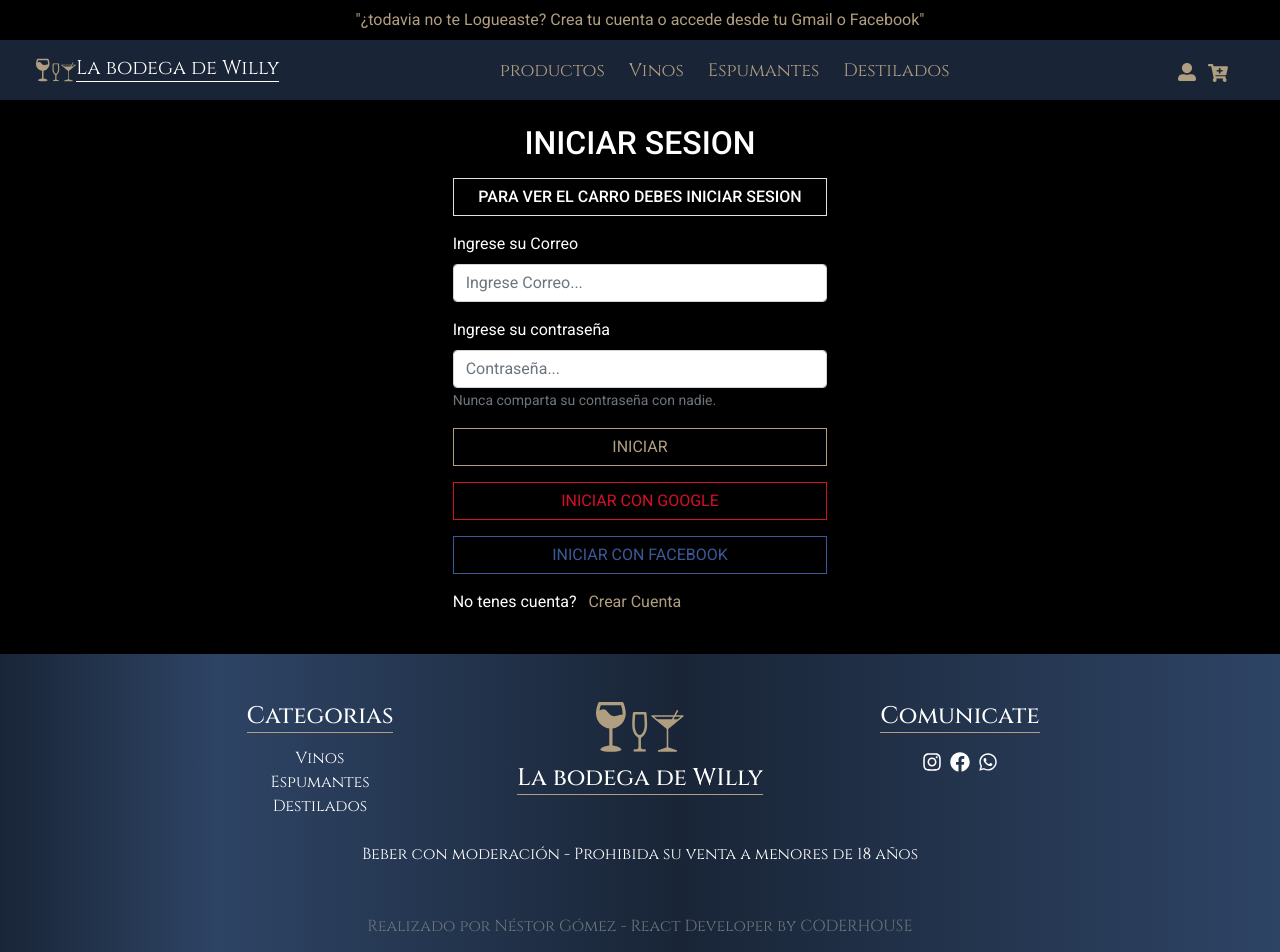
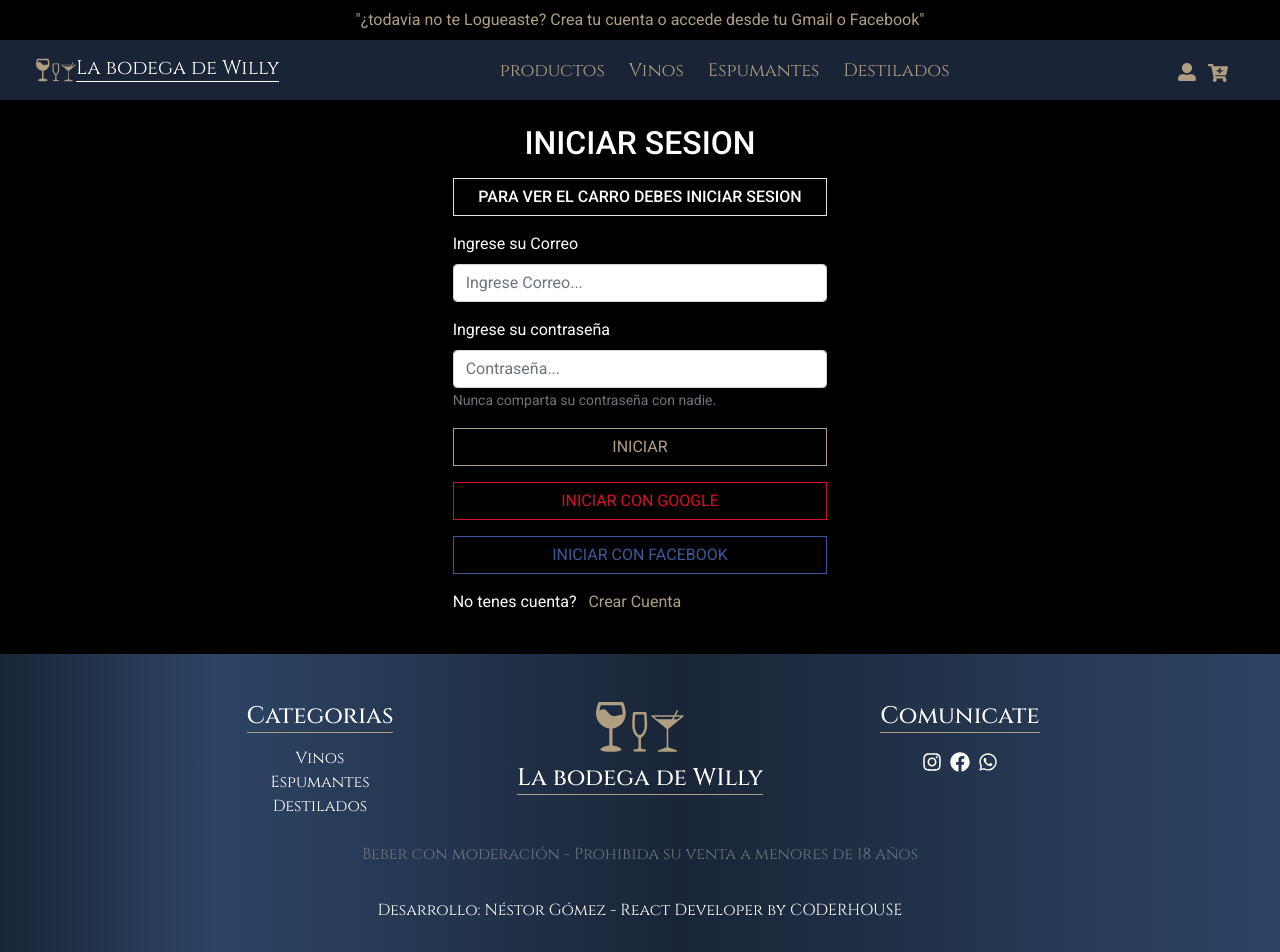
Before and after one commit to NestorDanielGomez/Firebase-React-LaBodegaDeWilly, a React (Create React App) app: page /login in a window 1280 px wide. Shown: the top 952 px of the page. Built offline with nearby package versions, Linux system fonts and the light colour scheme; no server answers.

Commit message:
Proyecto Final

```diff
--- a/src/components/footer/footer.js
+++ b/src/components/footer/footer.js
@@ -47,7 +47,7 @@ const Footer = () => {
             <FaFacebook />
           </a>
           <a
-            href="https://wa.me/3482234536/?text=La%20Bodega%20de%20Willy%20-%20Disponible"
+            href="https://wa.me/5493482318980/?text=La%20Bodega%20de%20Willy%20-%20Disponible"
             target="_blank"
             rel="noopener noreferrer"
             className="lead ms-1 me-1"
@@ -56,13 +56,13 @@ const Footer = () => {
           </a>
         </Col>
       </Row>
-      <Row className="text-center pt-4 pb-4 ps-2 pe-2">
+      <Row className="text-center text-secondary pt-4 pb-4 ps-2 pe-2">
         <Col>
           Beber con moderación - Prohibida su venta a menores de 18 años
         </Col>
       </Row>
-      <Row className="text-center text-secondary pt-4  pb-1 ps-2 pe-2">
-        <Col>Realizado por Néstor Gómez - React Developer by CODERHOUSE</Col>
+      <Row className="text-center text-white pt-2  pb-1 ps-2 pe-2">
+        <Col>Desarrollo: Néstor Gómez - React Developer by CODERHOUSE</Col>
       </Row>
     </Container>
   );
```
Also changed, not shown: 1 other file (tests, documents, lock files or other folders).
